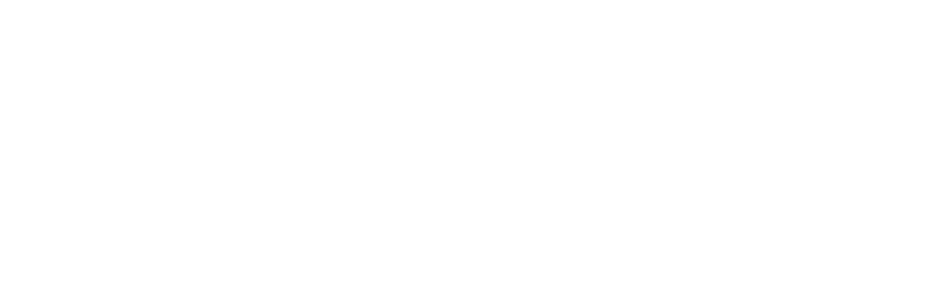
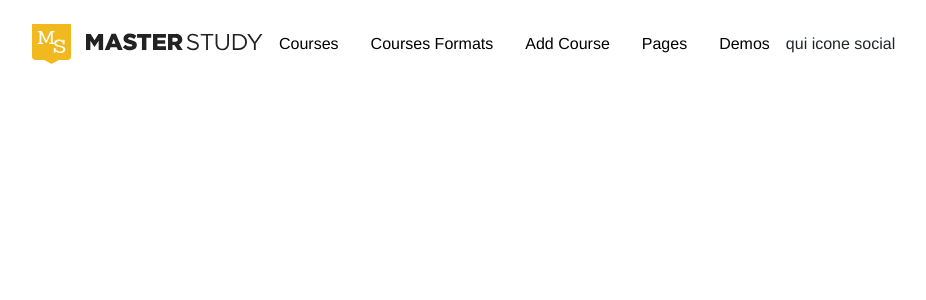
Before and after one commit to Dax2976/proj-html-vuejs, a Vue app: page / in a window 1280 px wide. Shown: the top 300 px of the page, without its empty margins (54-980 px from the left). Built offline with nearby package versions, Linux system fonts and the light colour scheme.

Commit message:
header need to fix social icon

```diff
--- a/package.json
+++ b/package.json
@@ -8,6 +8,11 @@
     "lint": "vue-cli-service lint"
   },
   "dependencies": {
+    "@fortawesome/fontawesome-svg-core": "^6.1.1",
+    "@fortawesome/free-regular-svg-icons": "^6.1.1",
+    "@fortawesome/free-solid-svg-icons": "^6.1.1",
+    "@fortawesome/vue-fontawesome": "^2.0.6",
+    "autoprefixer": "10.4.5",
     "bootstrap": "^5.1.3",
     "core-js": "^3.8.3",
     "vue": "^2.6.14"
--- a/src/App.vue
+++ b/src/App.vue
@@ -1,22 +1,54 @@
 <template>
   <div id="app">
-
+    <HeaderComp :link="Headerlink"/>
   </div>
 </template>
 
 <script>
 
 import 'bootstrap'
-
+import HeaderComp from '@/components/HeaderComp.vue'
 export default {
   name: 'App',
   components: {
+    HeaderComp,
+  },
 
+  data(){
+    return{
+      Headerlink:[
+        {
+          'title':'Courses',
+          'link':'Courses'
+        },
+
+        {
+          'title':'Courses Formats',
+          'link':'Courses Formats'
+        },
+
+        {
+          'title':'Add Course',
+          'link':'Add Course'
+        },
+        {
+          'title':'Pages',
+          'link':'Pages'
+        },
+        {
+          'title':'Demos',
+          'link':'Demos'
+        }
+      ]
+    }
   }
 }
 </script>
 
 <style lang="scss">
+
+
+@import "bootstrap/dist/css/bootstrap.min.css";
 #app {
   font-family: Avenir, Helvetica, Arial, sans-serif;
   -webkit-font-smoothing: antialiased;
--- /dev/null
+++ b/src/assets/scss/style.scss
@@ -0,0 +1 @@
+@import '~/node_modules/bootstrap/scss/bootstrap.scss'
--- a/src/components/HeaderComp.vue
+++ b/src/components/HeaderComp.vue
@@ -1,13 +1,37 @@
 <template>
-
+   <div class="d-flex p-3 align-items-center container">
+       <div class="">
+           <img src="@/images/MasterStudy-1.svg" alt="">
+       </div>
+        <div class="d-flex align-items-end" v-for="(element, index) in link" :key="index">
+            <a href="# + element.link" class="text-black m-3">{{element.title}}</a>
+        </div>
+        <div class="social">
+           qui icone social
+        </div>
+    </div>
 </template>
 
 <script>
 export default {
+    name:'HeaderComp',
 
+    props:{
+        link: Array
+    }
 }
 </script>
 
 <style lang="scss" scoped>
+ .Master{
+    width: 60%;
+ }
 
+a{
+     text-decoration: none;
+ }
+
+ a:hover{
+     border-bottom: 2px solid #f2b71d;
+ }
 </style>
--- a/src/main.js
+++ b/src/main.js
@@ -1,5 +1,10 @@
 import Vue from 'vue'
 import App from './App.vue'
+import { library } from '@fortawesome/fontawesome-svg-core'
+import { faUserSecret, faMagnifyingGlass} from '@fortawesome/free-solid-svg-icons'
+import { FontAwesomeIcon } from '@fortawesome/vue-fontawesome'
+library.add(faUserSecret, faMagnifyingGlass)
+Vue.component('font-awesome-icon', FontAwesomeIcon)
 
 Vue.config.productionTip = false
 
```
Also changed, not shown: 1 other file (tests, documents, lock files or other folders).
